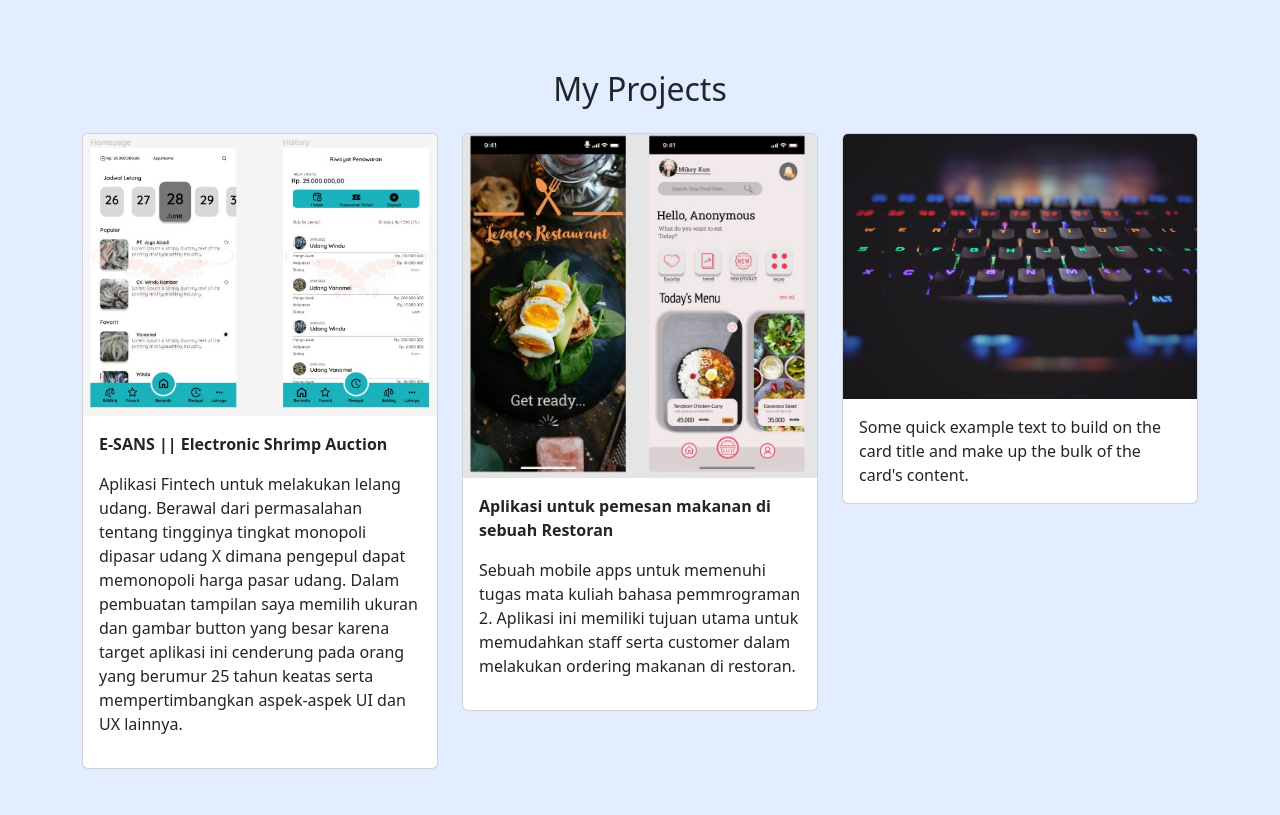
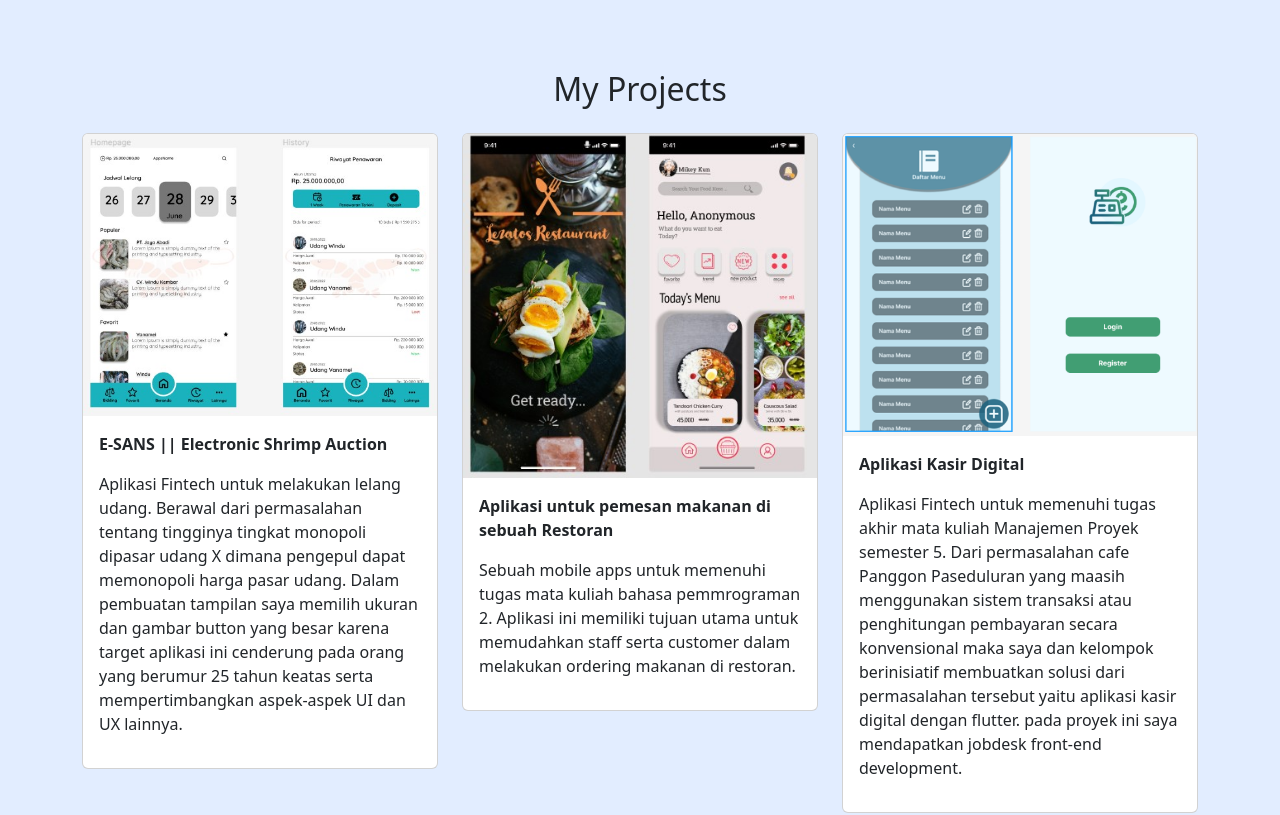
Before and after one commit to MuhammadRosyidFarachi/MuhammadRosyidFarachi.github.io, a plain HTML site: page index.html in a window 1280 px wide. Shown: the part 1440-2255 px from the top of the page. Drawn offline with nearby package versions, Linux system fonts and the light colour scheme.

Commit message:
muhammadrosyidfarachi.github.io

```diff
--- a/index.html
+++ b/index.html
@@ -92,9 +92,10 @@
           </div>
           <div class="col-md-4">
             <div class="card mb-2">
-              <img src="img/projects/3.jpg" class="card-img-top" alt="Project3" />
+              <img src="img/projects/Kasir1.png" class="card-img-top" alt="Kasir1" />
               <div class="card-body">
-                <p class="card-text">Some quick example text to build on the card title and make up the bulk of the card's content.</p>
+                <p class="card-text fw-bold">Aplikasi Kasir Digital</p>
+                <p>Aplikasi Fintech untuk memenuhi tugas akhir mata kuliah Manajemen Proyek semester 5. Dari permasalahan cafe Panggon Paseduluran yang maasih menggunakan sistem transaksi atau penghitungan pembayaran secara konvensional maka saya dan kelompok berinisiatif membuatkan solusi dari permasalahan tersebut yaitu aplikasi kasir digital dengan flutter. pada proyek ini saya mendapatkan jobdesk front-end development.</p>
               </div>
             </div>
           </div>
```
Also changed, not shown: img/forma_bg_biru-kompres (2).jpg (deleted), img/projects/Kasir1.png (added), img/projects/Kasir2.png (added), 2 other files.
